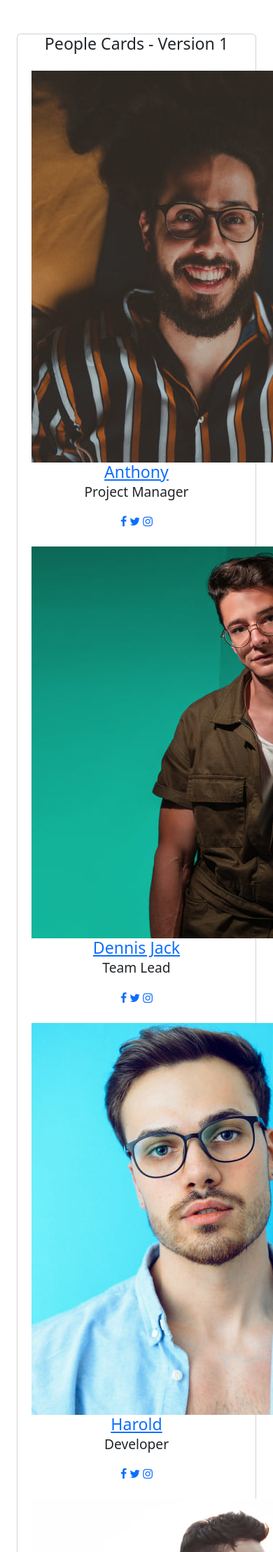
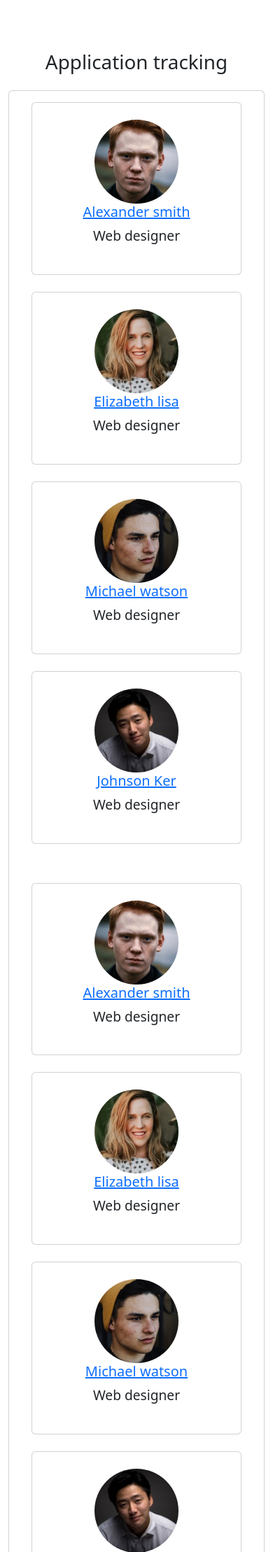
Before and after one commit to Hershewajue/sahcoop, a PHP site: page /dashboard.php in a window 390 px wide; the page is wider, and only the part inside the window is pictured. Shown: the part 246-2464 px from the top of that part at 70% size. Run offline with PHP 8.4, Linux system fonts and the light colour scheme; the visitor is signed in with stand-in values (Sample User, id 1); some libraries are stand-ins or nearby versions.

Commit message:
some fix

```diff
--- a/dashboard.php
+++ b/dashboard.php
@@ -68,93 +68,136 @@ if (isset($_SESSION['fname'])) {
         </nav>
     </div>
     <div class="container mt-5 text-center row justify-content-center mx-auto">
-         <!-- people -->
-         <section class="people">
-            <section class="w3l-team-block">
-                <!-- //people cards style 1 -->
+        <h1 class="display-6 mt-4 mb-4">Application tracking</h1>
         <div class="card card_border mb-5">
-                    <div class="cards__heading">
-                        <h3>People Cards -<span> Version 1</span></h3>
-                    </div>
             <div class="card-body">
-                        <div class="teams mb-4">
                 <div class="row px-2">
-                                <div class="col-lg-3 col-md-6 mb-lg-0 mb-4 px-2">
-                                    <div class="item">
-                                        <div class="d-team-grid team-info">
-                                            <div class="column">
-                                                <a href="team-single.html"><img src="img/team.jpg" alt="" /></a>
-                                            </div>
-                                            <div class="team-member">
-                                                <h3 class="name-pos mb-0"><a href="team-single.html">Anthony</a></h3>
-                                                <p>Project Manager</p>
-                                                <div class="social">
-                                                    <a href="#facebook" class="team-facebook"><span class="fa fa-facebook"
-                                                            aria-hidden="true"></span></a>
-                                                    <a href="#twitter" class="team-twitter"><span class="fa fa-twitter" aria-hidden="true"></span></a>
-                                                    <a href="#instagram" class="team-instagram"><span class="fa fa-instagram"
-                                                            aria-hidden="true"></span></a>
+                    <div class="col-lg-3 col-md-6 mb-4 px-2">
+                        <div class="card text-center card_border py-2">
+                            <div class="card-body">
+                                <div class="team-main-19">
+                                    <a href="#url"><img class="rounded-circle" src="img/people1.jpg" alt=" "></a>
+                                    <div class="right-team-9">
+                                        <div>
+                                            <h5><a href="#url" class="card__title mb-2 mt-3">Alexander smith</a>
+                                            </h5>
+                                            <p class="">Web designer</p>
                                         </div>
                                     </div>
                                 </div>
                             </div>
                         </div>
-                                <div class="col-lg-3 col-md-6 mb-lg-0 mb-4 px-2">
-                                    <div class="item">
-                                        <div class="d-team-grid team-info">
-                                            <div class="column">
-                                                <a href="team-single.html"><img src="img/team2.jpg" alt="" /></a>
                     </div>
-                                            <div class="team-member">
-                                                <h3 class="name-pos mb-0"><a href="team-single.html">Dennis Jack</a>
-                                                </h3>
-                                                <p>Team Lead</p>
-                                                <div class="social">
-                                                    <a href="#facebook" class="team-facebook"><span class="fa fa-facebook"
-                                                            aria-hidden="true"></span></a>
-                                                    <a href="#twitter" class="team-twitter"><span class="fa fa-twitter" aria-hidden="true"></span></a>
-                                                    <a href="#instagram" class="team-instagram"><span class="fa fa-instagram"
-                                                            aria-hidden="true"></span></a>
+                    <div class="col-lg-3 col-md-6 mb-4 px-2">
+                        <div class="card text-center card_border py-2">
+                            <div class="card-body">
+                                <div class="team-main-19">
+                                    <a href="#url"><img class="rounded-circle" src="img/people2.jpg" alt=" "></a>
+                                    <div class="right-team-9">
+                                        <div>
+                                            <h5><a href="#url" class="card__title mb-2 mt-3">Elizabeth lisa</a>
+                                            </h5>
+                                            <p class="">Web designer</p>
                                         </div>
                                     </div>
                                 </div>
                             </div>
                         </div>
-                                <div class="col-lg-3 col-md-6 mb-lg-0 mb-4 px-2">
-                                    <div class="item">
-                                        <div class="d-team-grid team-info">
-                                            <div class="column">
-                                                <a href="team-single.html"><img src="img/team3.jpg" alt="" /></a>
                     </div>
-                                            <div class="team-member">
-                                                <h3 class="name-pos mb-0"><a href="team-single.html">Harold</a></h3>
-                                                <p>Developer</p>
-                                                <div class="social">
-                                                    <a href="#facebook" class="team-facebook"><span class="fa fa-facebook"
-                                                            aria-hidden="true"></span></a>
-                                                    <a href="#twitter" class="team-twitter"><span class="fa fa-twitter" aria-hidden="true"></span></a>
-                                                    <a href="#instagram" class="team-instagram"><span class="fa fa-instagram"
-                                                            aria-hidden="true"></span></a>
+                    <div class="col-lg-3 col-md-6 mb-4 px-2">
+                        <div class="card text-center card_border py-2">
+                            <div class="card-body">
+                                <div class="team-main-19">
+                                    <a href="#url"><img class="rounded-circle" src="img/people3.jpg" alt=" "></a>
+                                    <div class="right-team-9">
+                                        <div>
+                                            <h5><a href="#url" class="card__title mb-2 mt-3">Michael watson</a>
+                                            </h5>
+                                            <p class="">Web designer</p>
                                         </div>
                                     </div>
                                 </div>
                             </div>
                         </div>
-                                <div class="col-lg-3 col-md-6 mb-0 px-2">
-                                    <div class="item">
-                                        <div class="d-team-grid team-info">
-                                            <div class="column">
-                                                <a href="team-single.html"><img src="img/team4.jpg" alt="" /></a>
                     </div>
-                                            <div class="team-member">
-                                                <h3 class="name-pos mb-0"><a href="team-single.html">Lawrence</a></h3>
-                                                <p>Designer</p>
-                                                <div class="social">
-                                                    <a href="#facebook" class="team-facebook"><span class="fa fa-facebook"
-                                                            aria-hidden="true"></span></a>
-                                                    <a href="#twitter" class="team-twitter"><span class="fa fa-twitter" aria-hidden="true"></span></a>
-                                                    <a href="#instagram" class="team-instagram"><span class="fa fa-instagram"
-                                                            aria-hidden="true"></span></a>
+                    <div class="col-lg-3 col-md-6 mb-4 px-2">
+                        <div class="card text-center card_border py-2">
+                            <div class="card-body">
+                                <div class="team-main-19">
+                                    <a href="#url"><img class="rounded-circle" src="img/people4.jpg" alt=" "></a>
+                                    <div class="right-team-9">
+                                        <div>
+                                            <h5><a href="#url" class="card__title mb-2 mt-3">Johnson Ker</a>
+                                            </h5>
+                                            <p class="">Web designer</p>
+                                        </div>
+                                    </div>
+                                </div>
+                            </div>
+                        </div>
+                    </div>
+                </div>
+            </div>
+            <div class="card-body">
+                <div class="row px-2">
+                    <div class="col-lg-3 col-md-6 mb-4 px-2">
+                        <div class="card text-center card_border py-2">
+                            <div class="card-body">
+                                <div class="team-main-19">
+                                    <a href="#url"><img class="rounded-circle" src="img/people1.jpg" alt=" "></a>
+                                    <div class="right-team-9">
+                                        <div>
+                                            <h5><a href="#url" class="card__title mb-2 mt-3">Alexander smith</a>
+                                            </h5>
+                                            <p class="">Web designer</p>
+                                        </div>
+                                    </div>
+                                </div>
+                            </div>
+                        </div>
+                    </div>
+                    <div class="col-lg-3 col-md-6 mb-4 px-2">
+                        <div class="card text-center card_border py-2">
+                            <div class="card-body">
+                                <div class="team-main-19">
+                                    <a href="#url"><img class="rounded-circle" src="img/people2.jpg" alt=" "></a>
+                                    <div class="right-team-9">
+                                        <div>
+                                            <h5><a href="#url" class="card__title mb-2 mt-3">Elizabeth lisa</a>
+                                            </h5>
+                                            <p class="">Web designer</p>
+                                        </div>
+                                    </div>
+                                </div>
+                            </div>
+                        </div>
+                    </div>
+                    <div class="col-lg-3 col-md-6 mb-4 px-2">
+                        <div class="card text-center card_border py-2">
+                            <div class="card-body">
+                                <div class="team-main-19">
+                                    <a href="#url"><img class="rounded-circle" src="img/people3.jpg" alt=" "></a>
+                                    <div class="right-team-9">
+                                        <div>
+                                            <h5><a href="#url" class="card__title mb-2 mt-3">Michael watson</a>
+                                            </h5>
+                                            <p class="">Web designer</p>
+                                        </div>
+                                    </div>
+                                </div>
+                            </div>
+                        </div>
+                    </div>
+                    <div class="col-lg-3 col-md-6 mb-4 px-2">
+                        <div class="card text-center card_border py-2">
+                            <div class="card-body">
+                                <div class="team-main-19">
+                                    <a href="#url"><img class="rounded-circle" src="img/people4.jpg" alt=" "></a>
+                                    <div class="right-team-9">
+                                        <div>
+                                            <h5><a href="#url" class="card__title mb-2 mt-3">Johnson Ker</a>
+                                            </h5>
+                                            <p class="">Web designer</p>
                                         </div>
                                     </div>
                                 </div>
@@ -164,7 +207,6 @@ if (isset($_SESSION['fname'])) {
                 </div>
             </div>
         </div>
-            </section>
     </div>
     <div class="container-fluid mt-5 p-4 bg-dark text-white row">
         <div class="col-sm-6">
@@ -188,43 +230,6 @@ if (isset($_SESSION['fname'])) {
     </div>
     <script src="https://ajax.googleapis.com/ajax/libs/jquery/3.6.3/jquery.min.js"></script>
     <script src="https://cdn.jsdelivr.net/npm/sweetalert2@11"></script>
-    <!--
-    <script type="text/javascript">
-        $(function () {
-            $('#track').click(function () {
-
-                var valid = this.form.checkValidity();
-                if (valid) {
-                    //e.preventDefault();
-                    //alert("true");
-                    swal.fire({
-                'title': 'Hello User!',
-                'text': 'Record was submitted successfully!',
-                'type': 'success'
-            })
-                } else {
-                    //alert("false");
-                    swal.fire({
-                'title': 'Hello User!',
-                'text': 'There was some errors submitting your data',
-                'type': 'success'
-            })
-                }
-
-                var fname = $('#fname').val();
-                var lname = $('#fname').val();
-
-
-            })
-            swal.fire({
-                'title': 'Hello User!',
-                'text': 'Welcome to the our Application Tracking page',
-                'type': 'success'
-
-            })
-        });
-    </script>
-    -->
 </body>
 
 </html>
```
Lines whose indentation alone changed are shown as unchanged.
